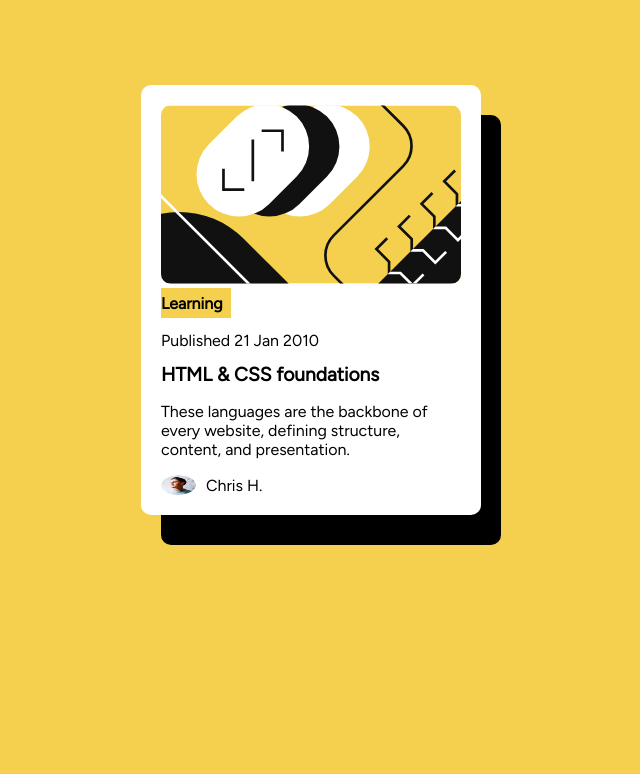
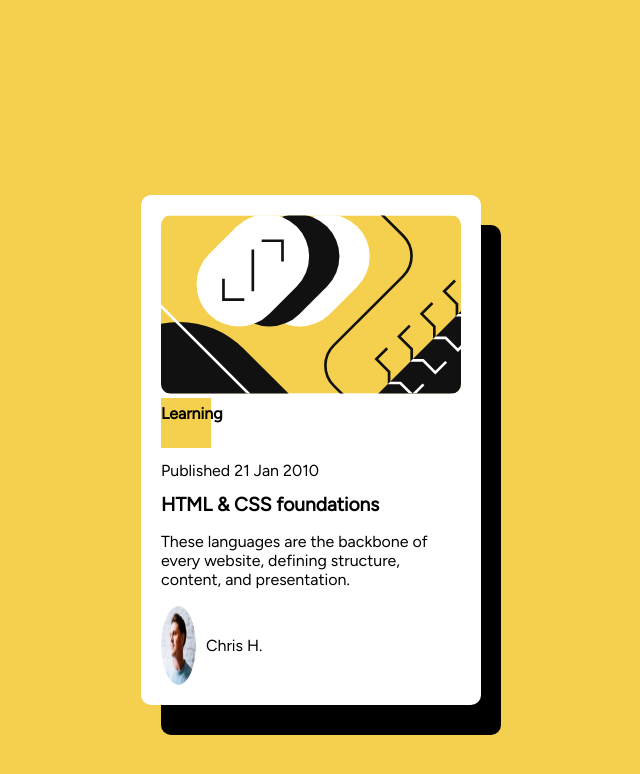
Before and after one commit to AlexisJG79/card-proyect2.0, a plain HTML site: page index.html in a window 1280 px wide. Shown: the whole page, without its empty margins (329-969 px from the left). Drawn offline with Linux system fonts and the light colour scheme.

Commit message:
:new-heights

```diff
--- a/styles.css
+++ b/styles.css
@@ -5,7 +5,7 @@ body {
     display: flex;
     justify-content: center;
     align-items: center;
-    min-height: 600px;
+    min-height: 900px;
     margin: 0;
     font-size: 16px;
 
@@ -25,8 +25,8 @@ body {
 
 .learning{
     background-color: hsl(47, 88%, 63%);
-    width:70px;
-    height: 30px;
+    width:50px;
+    height: 50px;
     line-height: 200%;
     font-weight: bold;
 }
@@ -61,7 +61,7 @@ align-items: center;
 
 .user-image {
     width: 35px;
-    height: 20px;
+    height: 80px;
     border-radius: 50%;
     margin-right: 10px;
 }
```
